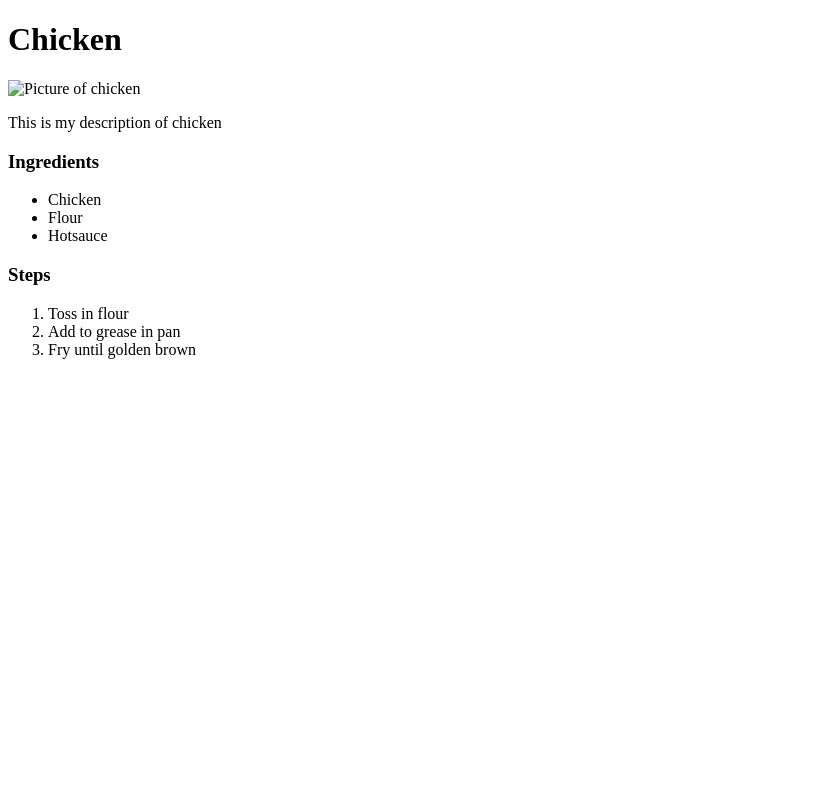
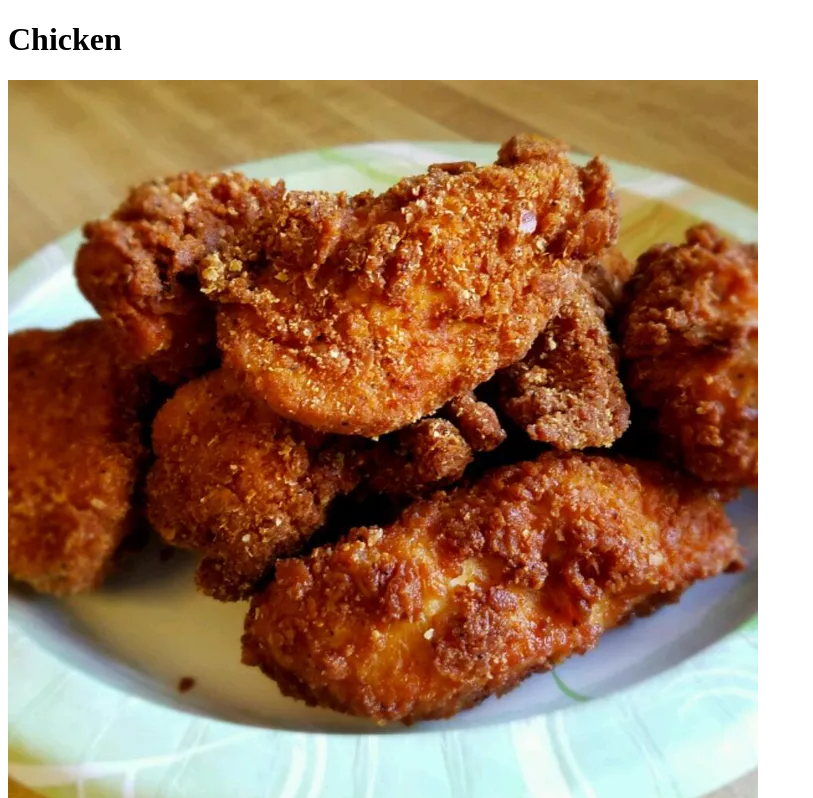
Before and after one commit to BlckRadiant/odin-recipes, a plain HTML site: page recipes/chicken.html in a window 1280 px wide. Shown: the top 798 px of the page, without its empty margins (0-813 px from the left). Drawn offline with Linux system fonts and the light colour scheme.

Commit message:
moved the images of the recipe to the same repo
Updated image paths in htmls

```diff
--- a/recipes/chicken.html
+++ b/recipes/chicken.html
@@ -7,7 +7,7 @@
 </head>
 <body>
 <h1>Chicken</h1>
-<img src="../../odin-links-and-images/chicken.webp" alt="Picture of chicken">
+<img src="chicken.webp" alt="Picture of chicken">
 <p>This is my description of chicken</p>
 
 <h3>Ingredients</h3>
```
Also changed, not shown: recipes/eggs.html (+1 -1 lines), recipes/Chicken.webp (added), recipes/Eggs.webp (added), recipes/mac_chz.webp (added).
